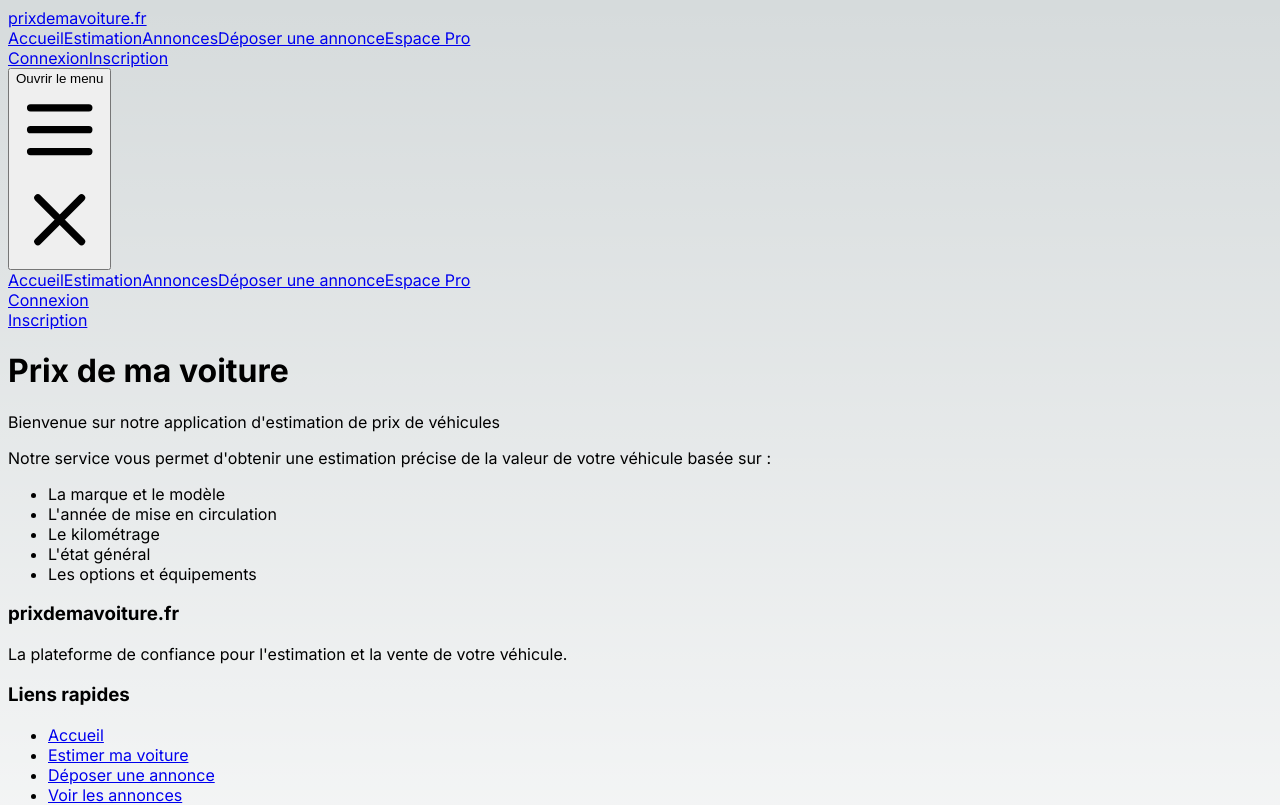
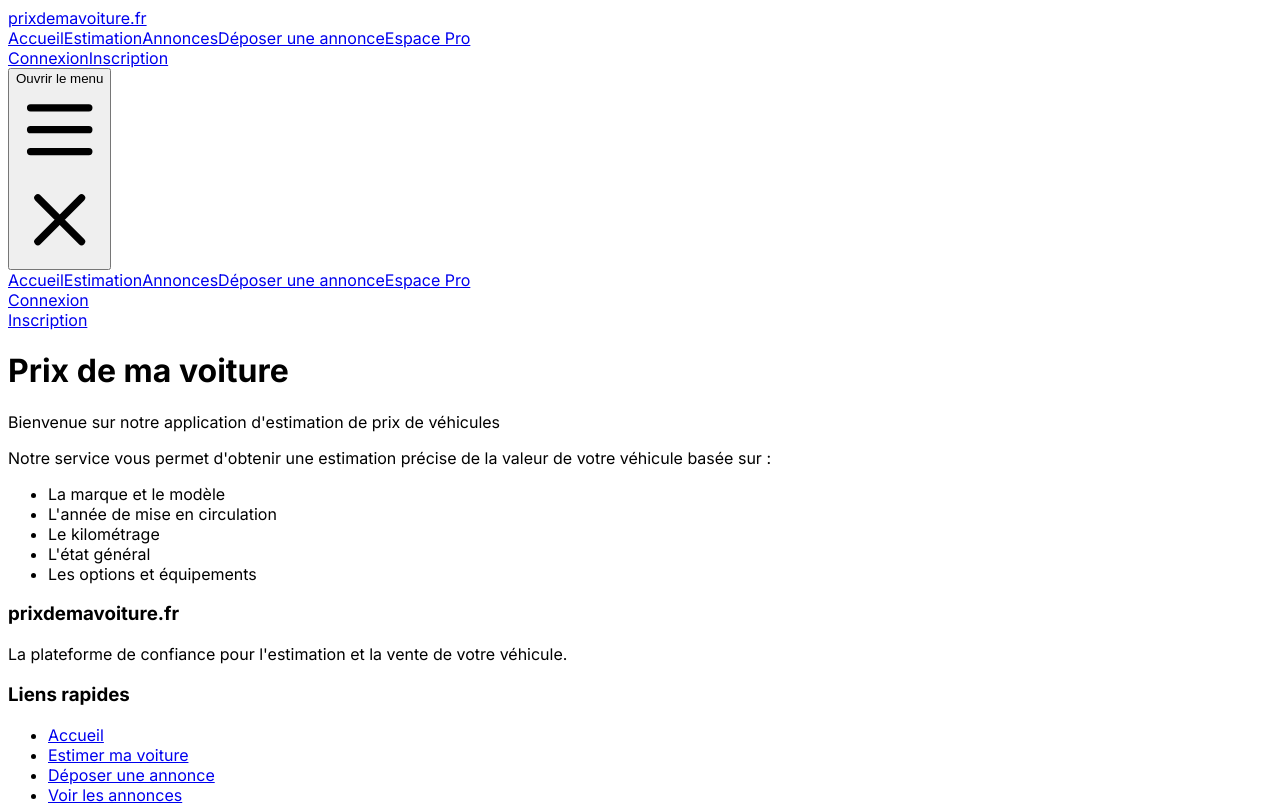
Before and after one commit to Prixdemavoit/prixdemavoiture-new, a Next.js app: page / in a window 1280 px wide. Shown: the top 805 px of the page. Built offline with nearby package versions, Linux system fonts and the light colour scheme.

Commit message:
Update globals.css

```diff
--- a/src/app/globals.css
+++ b/src/app/globals.css
@@ -4,16 +4,10 @@
 
 :root {
   --foreground-rgb: 0, 0, 0;
-  --background-start-rgb: 214, 219, 220;
-  --background-end-rgb: 255, 255, 255;
+  --background-rgb: 255, 255, 255;
 }
 
 body {
   color: rgb(var(--foreground-rgb));
-  background: linear-gradient(
-      to bottom,
-      transparent,
-      rgb(var(--background-end-rgb))
-    )
-    rgb(var(--background-start-rgb));
+  background: rgb(var(--background-rgb));
 }
```
